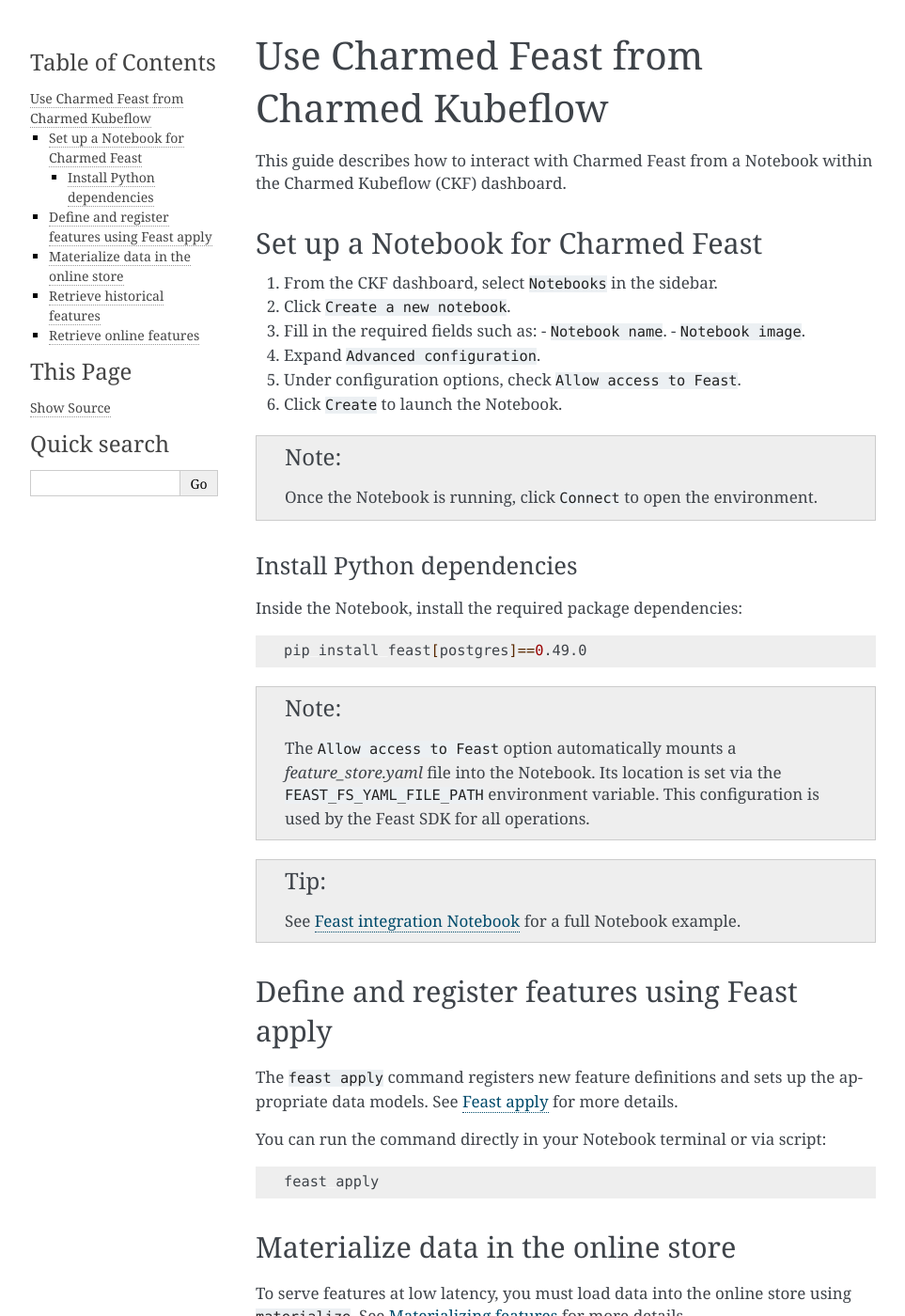
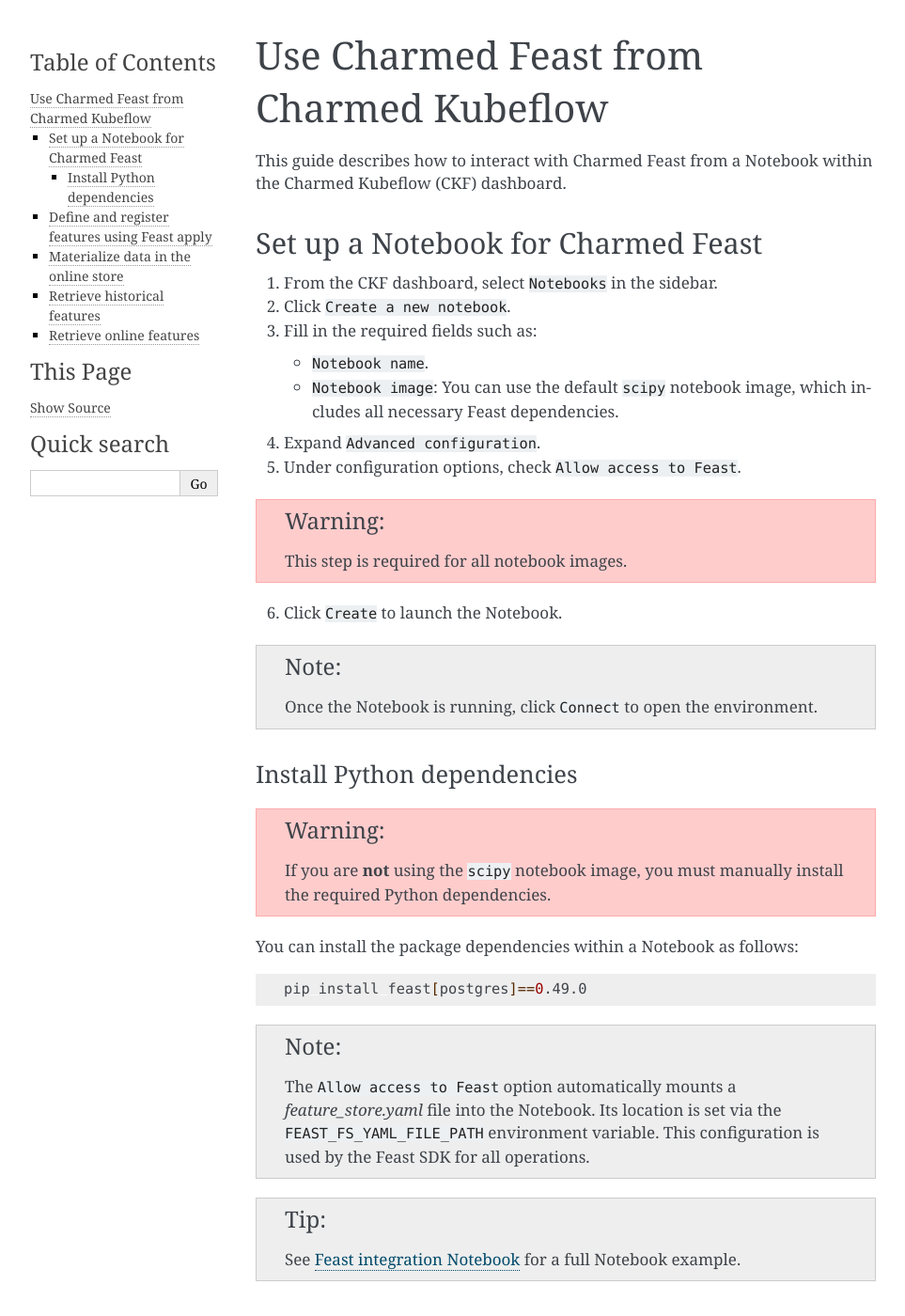
Before and after one commit to canonical/feast-operators, a Sphinx documentation site: the page built from docs/how-to/use_charmed_feast.rst, in a window 1280 px wide and 1400 px high. Shown: the whole window at 94% size, without its empty margins (148-1111 px from the left). Built offline with Sphinx 7.4.7, drawn with Linux system fonts in a browser that asks for light colours.

Commit message:
feat: update how-to guide on how to use scipy image (#44)
* feat: update how-to guide on how to use scipy image
---------

Co-authored-by: afgambin <angel.fernandez@canonical.com>

```diff
--- a/docs/how-to/use_charmed_feast.rst
+++ b/docs/how-to/use_charmed_feast.rst
@@ -1,4 +1,3 @@
-
 Use Charmed Feast from Charmed Kubeflow
 ========================================
 
@@ -10,10 +9,16 @@
 1. From the CKF dashboard, select ``Notebooks`` in the sidebar.
 2. Click ``Create a new notebook``.
 3. Fill in the required fields such as:
+
    - ``Notebook name``.
-   - ``Notebook image``.
+   - ``Notebook image``: You can use the default ``scipy`` notebook image, which includes all necessary Feast dependencies.
+
 4. Expand ``Advanced configuration``.
 5. Under configuration options, check ``Allow access to Feast``.
+
+.. warning::
+   This step is required for all notebook images.
+
 6. Click ``Create`` to launch the Notebook.
 
 .. note::
@@ -21,8 +26,10 @@
 
 Install Python dependencies
 ^^^^^^^^^^^^^^^^^^^^^^^^^^^^
+.. warning::
+   If you are **not** using the ``scipy`` notebook image, you must manually install the required Python dependencies.
 
-Inside the Notebook, install the required package dependencies:
+You can install the package dependencies within a Notebook as follows:
 
 .. code-block:: bash
 
```
